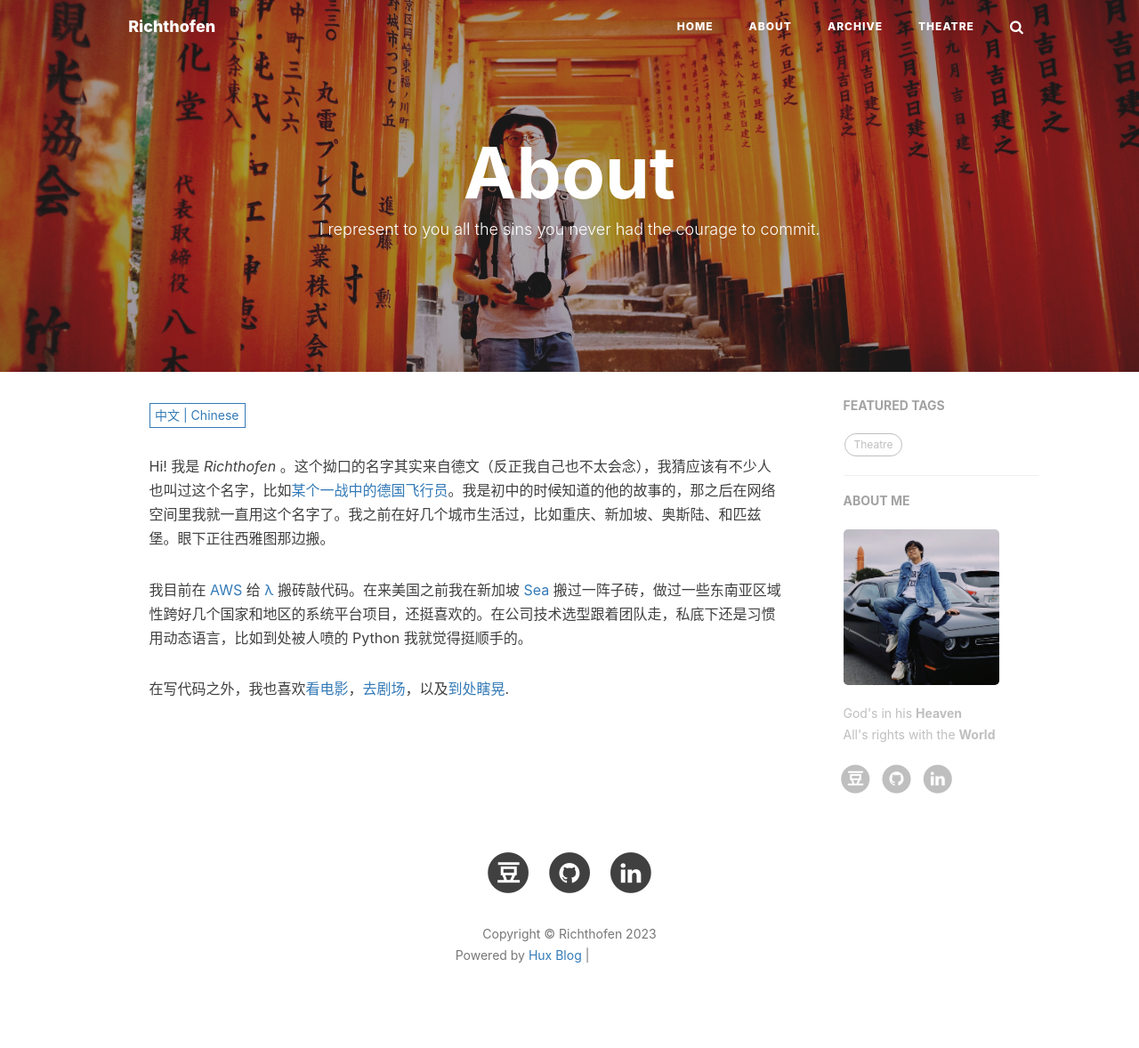
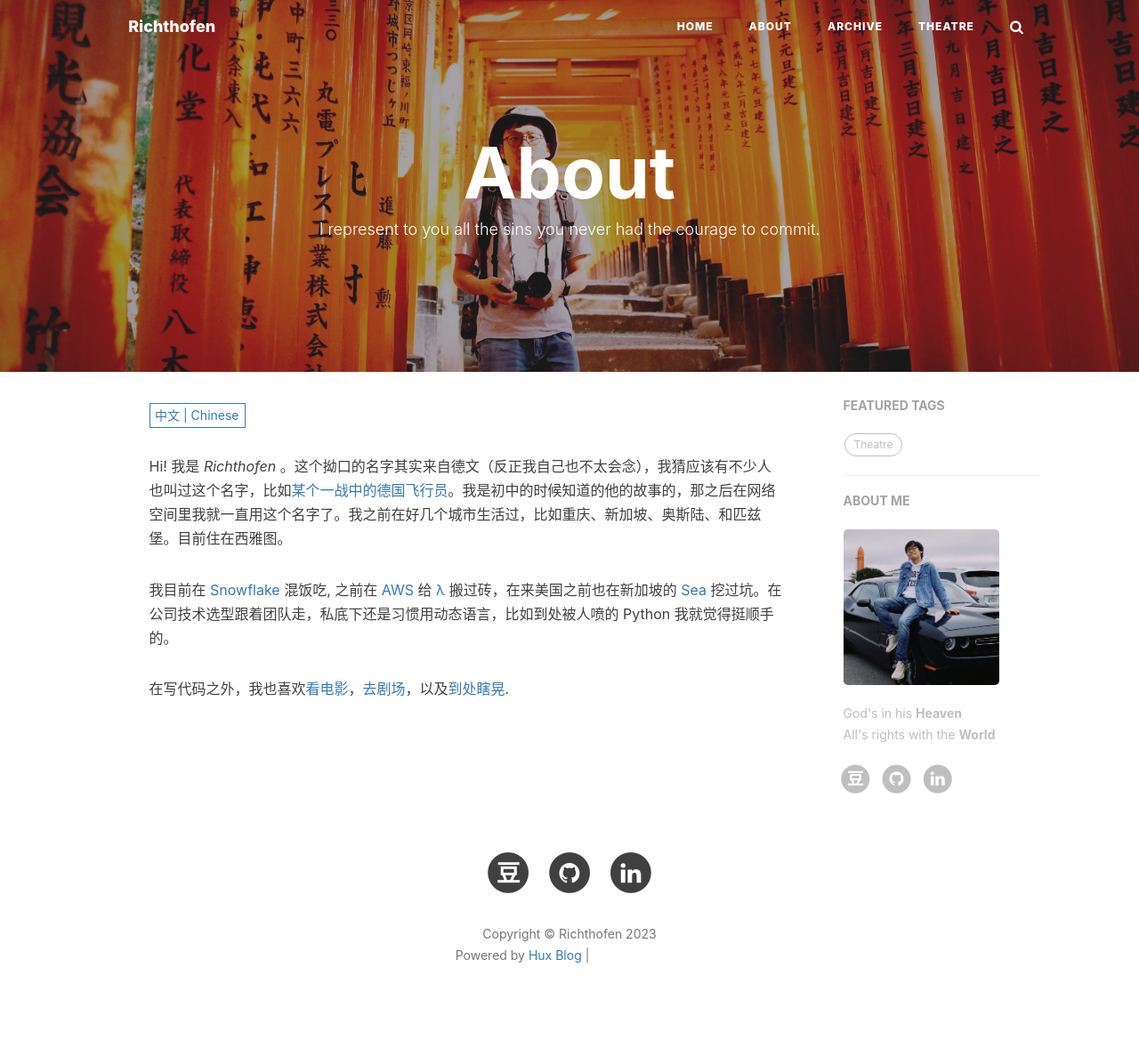
Before and after one commit to jazzplato/jazzplato.github.io, a Jekyll site: the page built from about.html, in a window 1280 px wide. Shown: the whole page at 89% size. Built offline with Jekyll 4.4.1, drawn with Linux system fonts in a browser that asks for light colours; nearby versions of some CDN libraries; comment, search, counter and statistics services are not loaded; grey boxes are pictures that could not be loaded.

Commit message:
Update bio for latest job change

```diff
--- a/_includes/about/en.md
+++ b/_includes/about/en.md
@@ -1,5 +1,5 @@
-Hi! I am _Richthofen_. It is a German name, known for the [Red Baron (_der Rote Baron_)](https://en.wikipedia.org/wiki/Manfred_von_Richthofen) back in the WWI. The first time I knew about this name and the story of behind it was during my secondary school, and it has been my nick name on the cyberspace since then. I used to live in Chongqing, Singapore, Oslo, Pittsbugh; and now I moving to Seattle area.
+Hi! I am _Richthofen_. It is a German name, known for the [Red Baron (_der Rote Baron_)](https://en.wikipedia.org/wiki/Manfred_von_Richthofen) back in the WWI. The first time I knew about this name and the story of behind it was during my secondary school, and it has been my nick name on the cyberspace since then. I used to live in Chongqing, Singapore, Oslo, Pittsbugh; and I am now in the Seattle area.
 
-As a profession, I am a software engineer at [AWS](https://aws.amazon.com/) working on [Lambda](https://aws.amazon.com/lambda/). Before moving to the US I worked in the Infrastructure Development team at [Sea](https://www.sea.com/home). Back then I was dealing with servers and clusters of servers most of the time. I code in a few langagues, yet I am a Python guy.
+As a profession, I am a software engineer at [Snowflake](https://www.snowflake.com/) working on compute infra on top of the Snowflake data cloud. My career path so far is mostly in the compute infra domain. I used work at [AWS](https://aws.amazon.com/) for [Lambda](https://aws.amazon.com/lambda/) and at [Sea](https://www.sea.com/home) for cross-region server cluster management platforms for on-prem data centers. I code in a few langagues, yet I see myself more of a Python guy.
 
-Apart from coding, I watch movies, [work in theatres](https://liujianqiao.me/theatre/?lang=en), and [roam around places](https://www.mytravelmap.xyz/u/gg113179410750853518940).
+Apart from coding, I watch movies, [work in theatres](https://richthofen.io/theatre/?lang=en), and [roam around places](https://www.mytravelmap.xyz/u/gg113179410750853518940).
--- a/_includes/about/zh.md
+++ b/_includes/about/zh.md
@@ -1,5 +1,5 @@
-Hi! 我是 _Richthofen_ 。这个拗口的名字其实来自德文（反正我自己也不太会念），我猜应该有不少人也叫过这个名字，比如[某个一战中的德国飞行员](https://zh.wikipedia.org/wiki/%E6%9B%BC%E5%BC%97%E9%9B%B7%E5%BE%B7%C2%B7%E5%86%AF%C2%B7%E9%87%8C%E5%B8%8C%E7%89%B9%E9%9C%8D%E8%8A%AC)。我是初中的时候知道的他的故事的，那之后在网络空间里我就一直用这个名字了。我之前在好几个城市生活过，比如重庆、新加坡、奥斯陆、和匹兹堡。眼下正往西雅图那边搬。
+Hi! 我是 _Richthofen_ 。这个拗口的名字其实来自德文（反正我自己也不太会念），我猜应该有不少人也叫过这个名字，比如[某个一战中的德国飞行员](https://zh.wikipedia.org/wiki/%E6%9B%BC%E5%BC%97%E9%9B%B7%E5%BE%B7%C2%B7%E5%86%AF%C2%B7%E9%87%8C%E5%B8%8C%E7%89%B9%E9%9C%8D%E8%8A%AC)。我是初中的时候知道的他的故事的，那之后在网络空间里我就一直用这个名字了。我之前在好几个城市生活过，比如重庆、新加坡、奥斯陆、和匹兹堡。目前住在西雅图。
 
-我目前在 [AWS](https://aws.amazon.com/cn/) 给 [λ](https://aws.amazon.com/cn/lambda/?nc1=h_ls) 搬砖敲代码。在来美国之前我在新加坡 [Sea](https://www.sea.com/home) 搬过一阵子砖，做过一些东南亚区域性跨好几个国家和地区的系统平台项目，还挺喜欢的。在公司技术选型跟着团队走，私底下还是习惯用动态语言，比如到处被人喷的 Python 我就觉得挺顺手的。
+我目前在 [Snowflake](https://snowflake.com/) 混饭吃, 之前在 [AWS](https://aws.amazon.com/cn/) 给 [λ](https://aws.amazon.com/cn/lambda/?nc1=h_ls) 搬过砖，在来美国之前也在新加坡的 [Sea](https://www.sea.com/home) 挖过坑。在公司技术选型跟着团队走，私底下还是习惯用动态语言，比如到处被人喷的 Python 我就觉得挺顺手的。
 
 在写代码之外，我也喜欢[看电影](https://movie.douban.com/people/ALSVIA/)，[去剧场](https://liujianqiao.me/theatre/?lang=en)，以及[到处瞎晃](https://www.mytravelmap.xyz/u/gg113179410750853518940).
```
